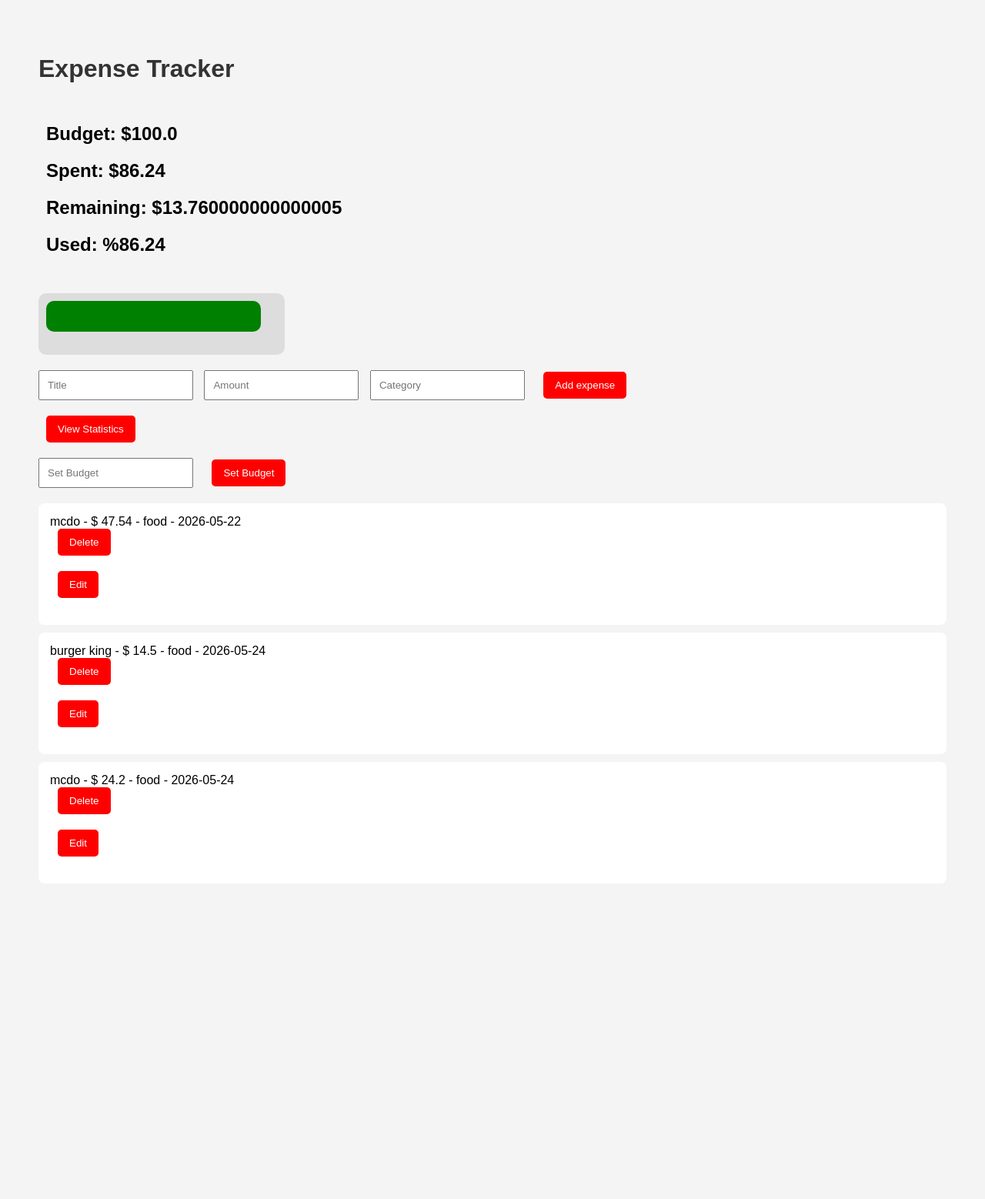
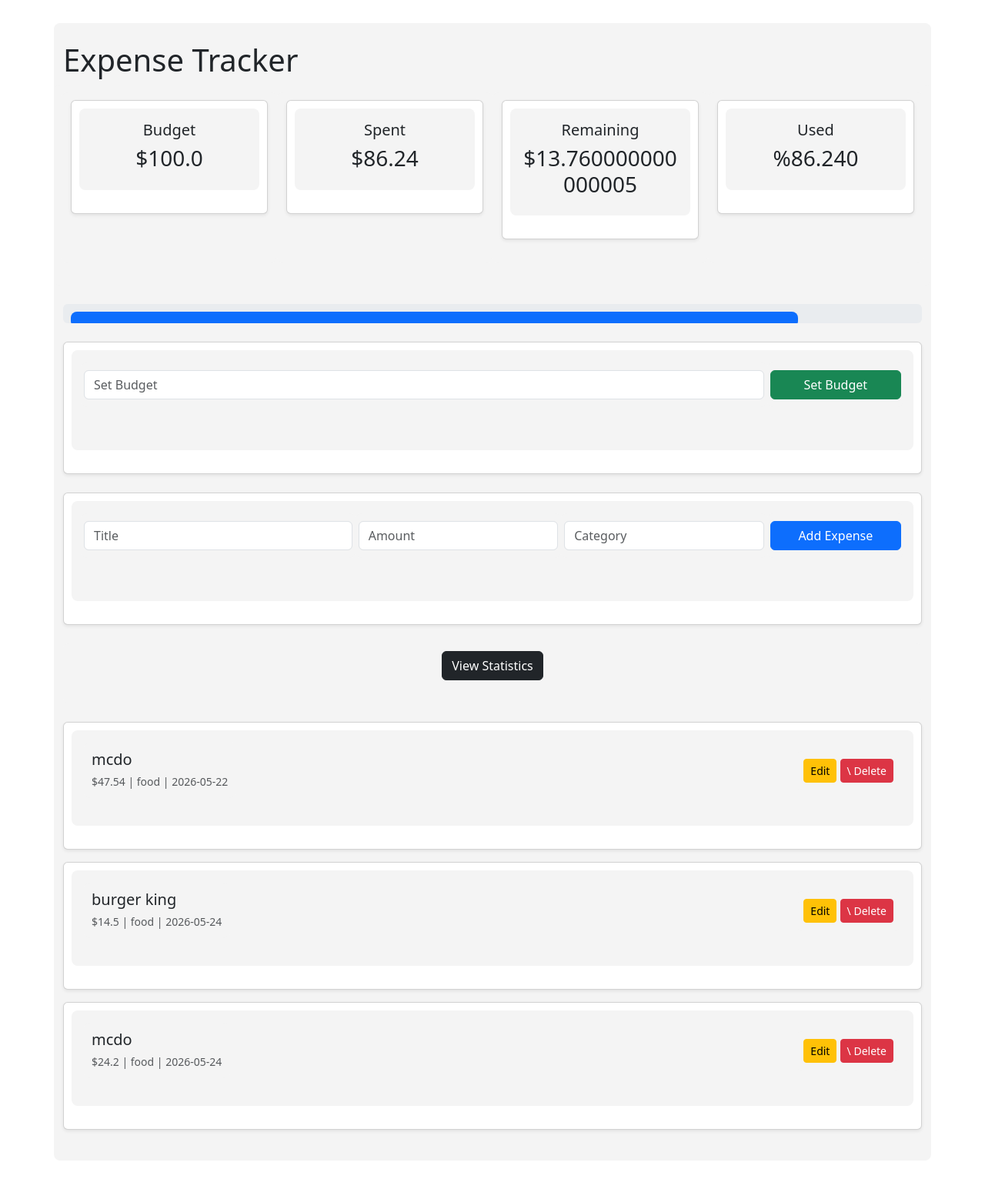
Before and after one commit to matteolucahomsy/EXPENSE_TRACKER, a Flask app: page / in a window 1280 px wide. Shown: the whole page at 77% size. Before the commit the page ends 1113 px from the top, so only its background shows below. Run offline with Flask 3, Linux system fonts and the light colour scheme; data comes from the database, SQL or seed files in the repository; both versions use the stored data as it was after the commit.

Commit message:
Dashboard created

```diff
--- a/templates/index.html
+++ b/templates/index.html
@@ -5,10 +5,129 @@
     <meta name="viewport" content="width=device-width, initial-scale=1.0">
     <title>Expense Tracker</title>
     <link rel="stylesheet" href="{{ url_for('static', filename='style.css') }}">
+    <link href="https://cdn.jsdelivr.net/npm/bootstrap@5.3.3/dist/css/bootstrap.min.css" rel="stylesheet">
 </head>
-<body>
-    <h1>Expense Tracker</h1>
-    <div>
+<body class=""bg-light>
+<div class="container py-4">
+    <h1 class=""texty-center mb-4>Expense Tracker</h1>
+    <div class="row text-center mb-4">
+        <div class="col-md-3">
+            <div class="card shadow-sm">
+                <div class="card-body">
+                    <h5>Budget</h5>
+                    <h3>${{  budget  }}</h3>
+                </div>
+            </div>
+        </div>
+        <div class="col-md-3">
+            <div class="card shadow-sm">
+                <div class="card-body">
+                    <h5>Spent</h5>
+                    <h3>${{  total  }}</h3>
+                </div>
+            </div>
+        </div>
+        <div class="col-md-3">
+            <div class="card shadow-sm">
+                <div class="card-body">
+                    <h5>Remaining</h5>
+                    <h3>${{  remaining  }}</h3>
+                </div>
+            </div>
+        </div>
+        <div class="col-md-3">
+            <div class="card shadow-sm">
+                <div class="card-body">
+                    <h5>Used</h5>
+                    <h3>%{{  "%.3f"|format(percent)  }}</h3>
+                </div>
+            </div>
+        </div>
+    </div>
+    <div class="progress mb-4" style="height: 25px;">
+        <div class="progress-bar"
+            role="progressbar"
+            style="width: {{  percent if percent <= 100 else 100}}%"
+            background-color: {{  color  }};>
+        </div>
+    </div>
+    <div class="card shadow-sm mb-4">
+        <div class="card-body">
+            <form method="POST" action="/set_budget" class="row g-2">
+                <div class="col-md-10">
+                    <input type="number" step="0.01" name="budget" class="form-control" placeholder="Set Budget" required>
+                </div>
+                <div class="col-md-2">
+                    <button class="btn btn-success w-100">
+                        Set Budget
+                    </button>
+                </div>
+            </form>
+        </div>
+    </div>
+    <div class="card shadow-sm mb-4">
+        <div class="card-body">
+            <form method="POST" action="/add" class="row g-2">
+                <div class="col-md-4">
+                    <input type="text" name="title" class="form-control" placeholder="Title" required>
+                </div>
+                <div class="col-md-3">
+                    <input type="number" step="0.01" name="amount" class="form-control" placeholder="Amount" required>
+                </div>
+                <div class="col-md-3">
+                    <input type="text" name="category" class="form-control" placeholder="Category" required>
+                </div>
+                <div class="col-md-2">
+                    <button class="btn btn-primary w-100">
+                        Add Expense
+                    </button>
+                </div>
+            </form>
+        </div>
+    </div>
+    <div class="mb-4 text-center">
+        <form action="/stats" method="POST">
+            <button class="btn btn-dark">
+                View Statistics
+            </button>
+        </form>
+    </div>
+    {% if expenses %}
+        {% for expense in expenses %}
+        <div class="card mb-3 shadow-sm">
+            <div class="card-body d-flex justify-content-between align-items-center">
+                <div>
+                    <h5 class="mb-1">{{ expense[1] }}</h5>
+                    <small class="text-muted">
+                        ${{ expense[2] }}
+                        |
+                        {{ expense[3] }}
+                        |
+                        {{ expense[4] }}
+                    </small>
+                </div>
+                <div>
+                    <form action="/edit/{{ expense[0] }}" class="d-inline">
+                        <button type="submit" class="btn btn-warning btn-sm">
+                            Edit
+                        </button>
+                    </form>
+                    <form action="/delete/{{ expense[0] }}" method="POST" class="d-inline">
+                        <button type="submit" class="btn btn-danger btn-sm">\
+                            Delete
+                        </button>
+                    </form>
+                </div>
+            </div>
+        </div>
+        {% endfor %}
+    {% else %}
+        <div class="alert alert-info text-center">
+            No expenses found.
+        </div>
+    {% endif %}
+
+    <!-- <div>
         <h2>Budget: ${{  budget  }}</h2>
         <h2>Spent: ${{  total  }}</h2>
         <h2>Remaining: ${{ remaining  }}</h2>
@@ -54,6 +173,7 @@
         </ul>
     {% else %}
         <p>No expenses found.</p>
-    {% endif %}
+    {% endif %} -->
+</div>
 </body>
 </html>
```
Also changed, not shown: expenses.db.
